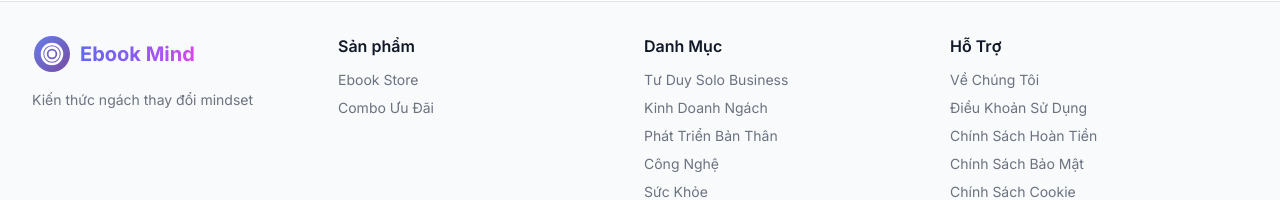
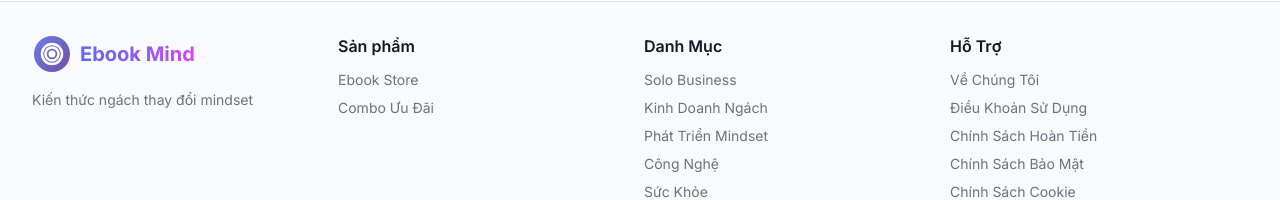
Before and after one commit to hytra395-afk/ebook-mind, a Next.js app: page / in a window 1280 px wide. Shown: the part 7893-8093 px from the top of the page. Built offline with nearby package versions, Linux system fonts and the light colour scheme; no server answers; the database is empty.

Commit message:
Rename categories: Solo Business and Phát triển mindset

```diff
--- a/app/(storefront)/page.tsx
+++ b/app/(storefront)/page.tsx
@@ -557,7 +557,7 @@ export default async function HomePage() {
         <div className="grid grid-cols-2 sm:grid-cols-4 gap-4">
           {[
             { label: 'Kinh Doanh', emoji: '💼', href: '/ebooks?category=kinh-doanh', gradient: 'btn-aurora' },
-            { label: 'Phát Triển Bản Thân', emoji: '🌱', href: '/ebooks?category=phat-trien-ban-than', gradient: 'btn-miami' },
+            { label: 'Phát Triển Mindset', emoji: '🌱', href: '/ebooks?category=phat-trien-ban-than', gradient: 'btn-miami' },
             { label: 'Công Nghệ', emoji: '💻', href: '/ebooks?category=cong-nghe', gradient: 'btn-aurora' },
             { label: 'Sức Khỏe', emoji: '❤️', href: '/ebooks?category=suc-khoe', gradient: 'btn-sunset' },
           ].map((cat) => (
--- a/components/footer.tsx
+++ b/components/footer.tsx
@@ -24,9 +24,9 @@ export default function Footer() {
           <div>
             <h3 className="font-semibold text-gray-900 mb-3">Danh Mục</h3>
             <div className="space-y-2">
-              <Link href="/ebooks?category=tu-duy-solo-business" className="block text-sm text-gray-500 hover:text-purple-600">Tư Duy Solo Business</Link>
+              <Link href="/ebooks?category=tu-duy-solo-business" className="block text-sm text-gray-500 hover:text-purple-600">Solo Business</Link>
               <Link href="/ebooks?category=kinh-doanh-ngach" className="block text-sm text-gray-500 hover:text-purple-600">Kinh Doanh Ngách</Link>
-              <Link href="/ebooks?category=phat-trien-ban-than" className="block text-sm text-gray-500 hover:text-purple-600">Phát Triển Bản Thân</Link>
+              <Link href="/ebooks?category=phat-trien-ban-than" className="block text-sm text-gray-500 hover:text-purple-600">Phát Triển Mindset</Link>
               <Link href="/ebooks?category=cong-nghe" className="block text-sm text-gray-500 hover:text-purple-600">Công Nghệ</Link>
               <Link href="/ebooks?category=suc-khoe" className="block text-sm text-gray-500 hover:text-purple-600">Sức Khỏe</Link>
             </div>
```
Also changed, not shown: 1 other file (tests, documents, lock files or other folders).
